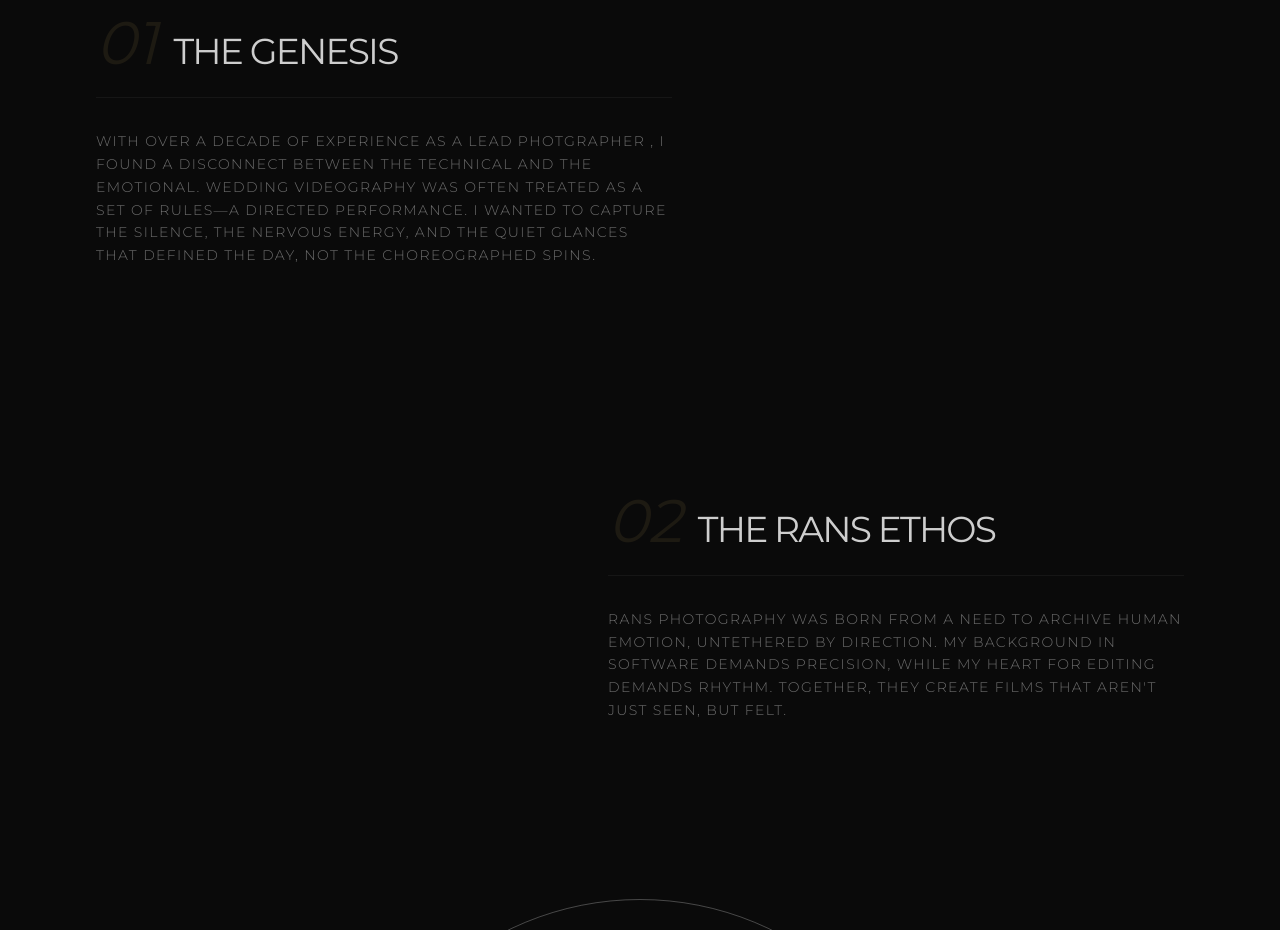
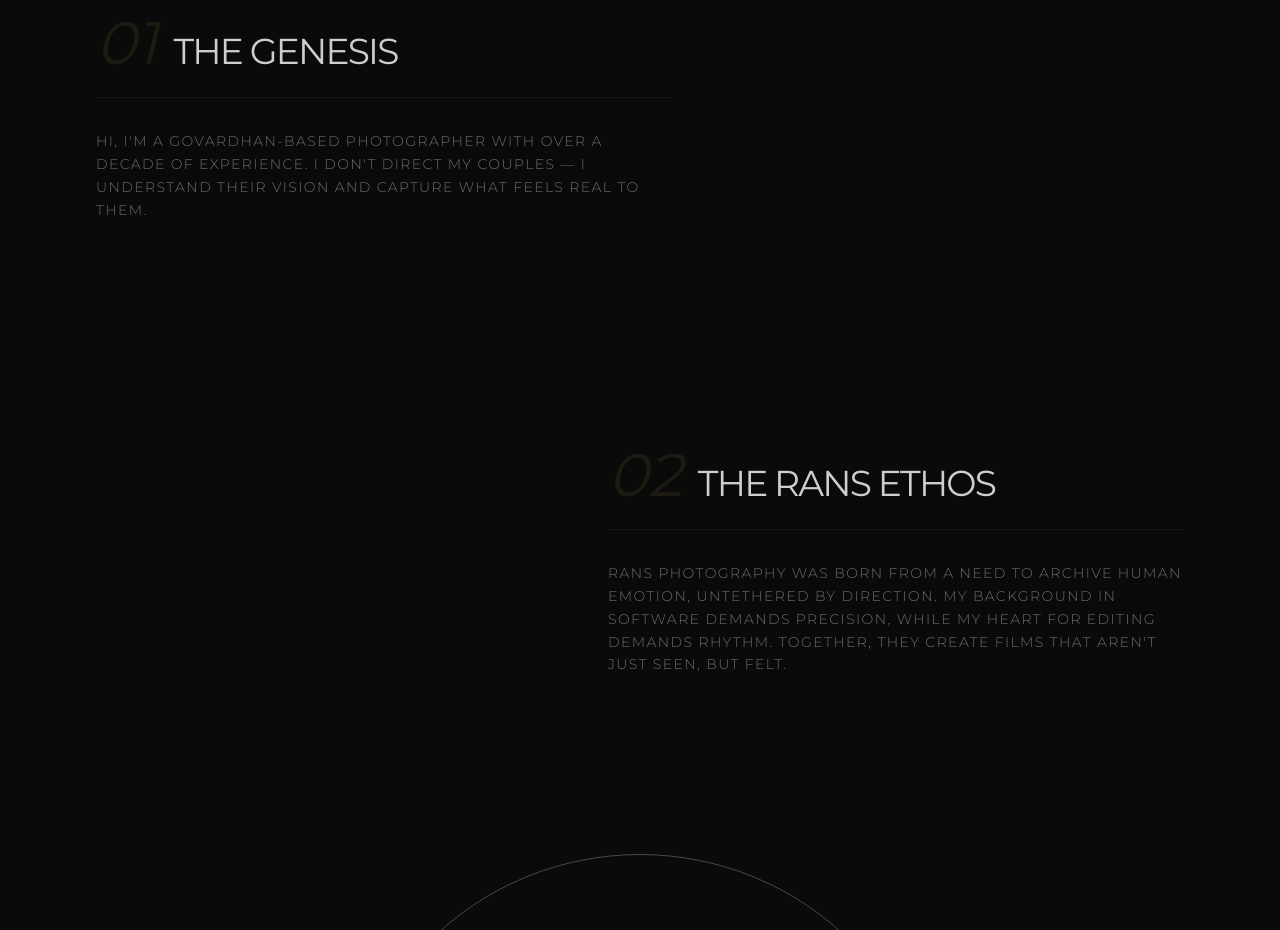
Before and after one commit to xxo-swap/ransphotography, a Next.js app: page /about in a window 1280 px wide. Shown: the part 1560-2490 px from the top of the page. Built offline with nearby package versions, Linux system fonts and the light colour scheme.

Commit message:
Update photographer bio for clarity and personalization

```diff
--- a/data/site-data.ts
+++ b/data/site-data.ts
@@ -136,7 +136,7 @@
   bio: [
     {
       heading: "The Genesis",
-      text: "With over a decade of experience as a Lead Photgrapher , I found a disconnect between the technical and the emotional. Wedding videography was often treated as a set of rules—a directed performance. I wanted to capture the silence, the nervous energy, and the quiet glances that defined the day, not the choreographed spins."
+      text: "Hi, I'm a Govardhan-based photographer with over a decade of experience. I don't direct my couples — I understand their vision and capture what feels real to them. "
     },
     {
       heading: "The Rans Ethos",
```
